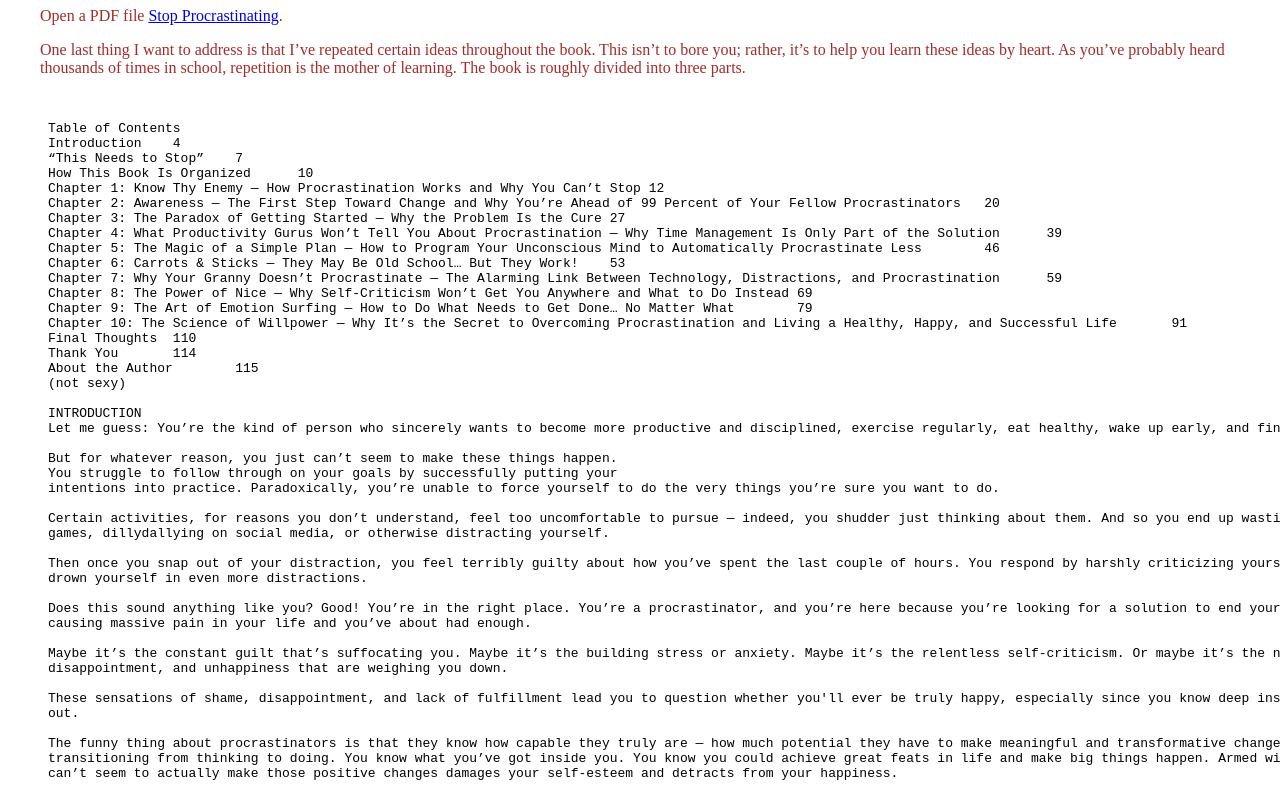
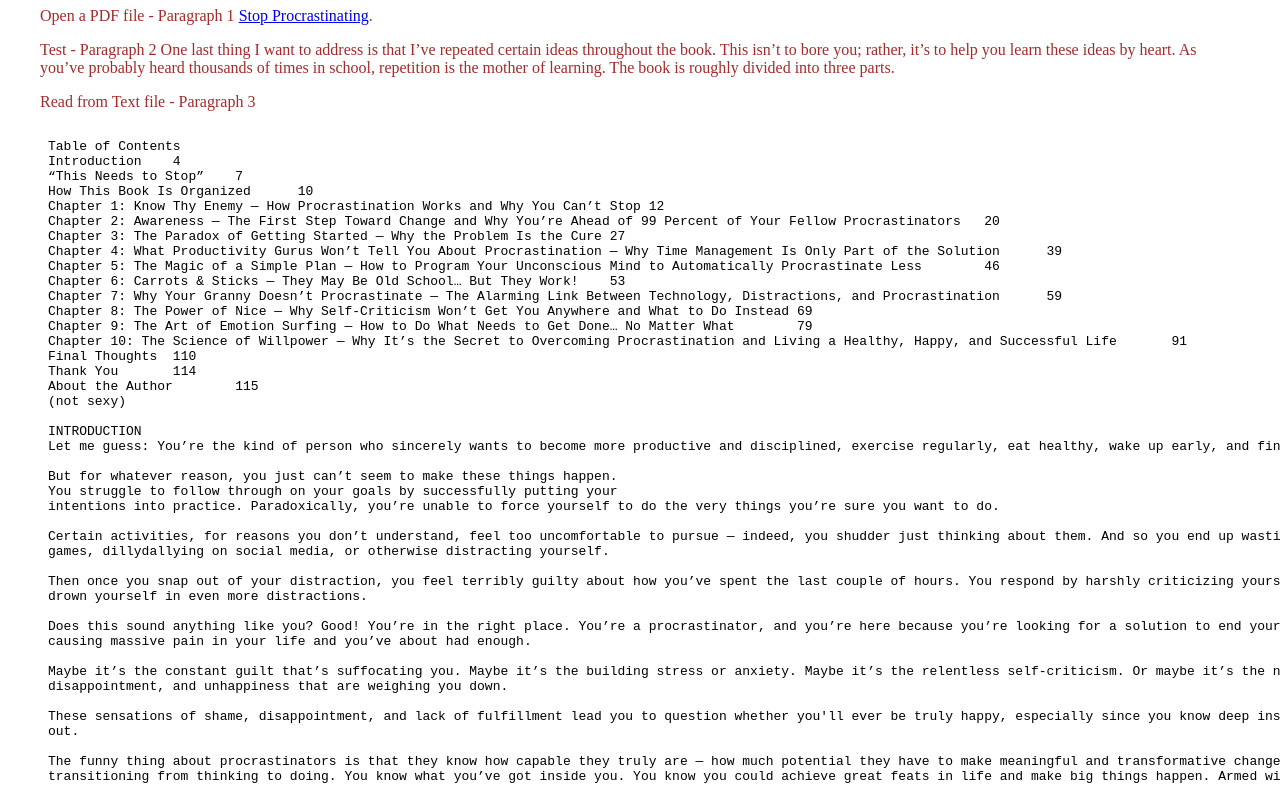
Before and after one commit to BabuliSahoo/ReadPdfFile, a plain HTML site: page index.html in a window 1280 px wide. Shown: the part 73-858 px from the top of the page. Drawn offline with Linux system fonts and the light colour scheme.

Commit message:
content updated

```diff
--- a/index.html
+++ b/index.html
@@ -33,18 +33,19 @@
     <div>
       <h1>Read Stop Procrastinating book</h1>
       <p>
-      Open a PDF file
+        Open a PDF file - Paragraph 1
         <a href="Documents/Stop_Procrastinating.pdf">Stop Procrastinating</a>.
       </p>
       <p>
+        Test - Paragraph 2
         One last thing I want to address is that I’ve repeated certain ideas
         throughout the book. This isn’t to bore you; rather, it’s to help you
-      learn these ideas by heart. As you’ve probably heard thousands of times in
-      school, repetition is the mother of learning. The book is roughly divided
-      into three parts.
+        learn these ideas by heart. As you’ve probably heard thousands of times
+        in school, repetition is the mother of learning. The book is roughly
+        divided into three parts.
       </p>
-
       <p>
+        Read from Text file - Paragraph 3
         <object
           data="Documents/content.txt"
           width="1700px"
```
Lines whose indentation alone changed are shown as unchanged.
